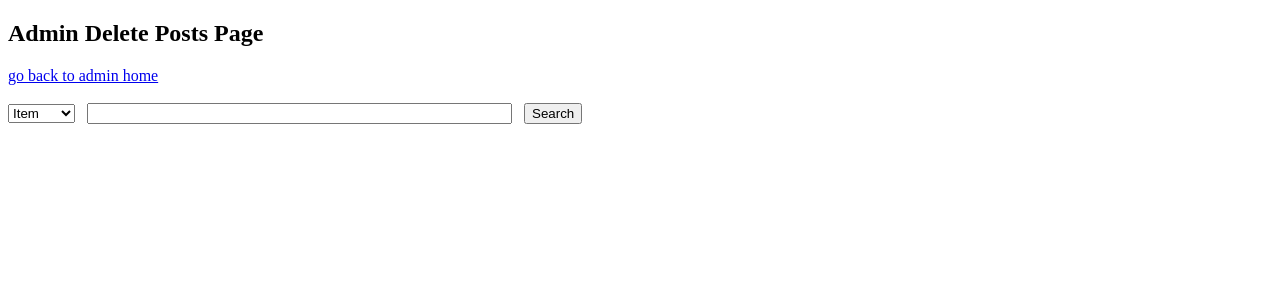
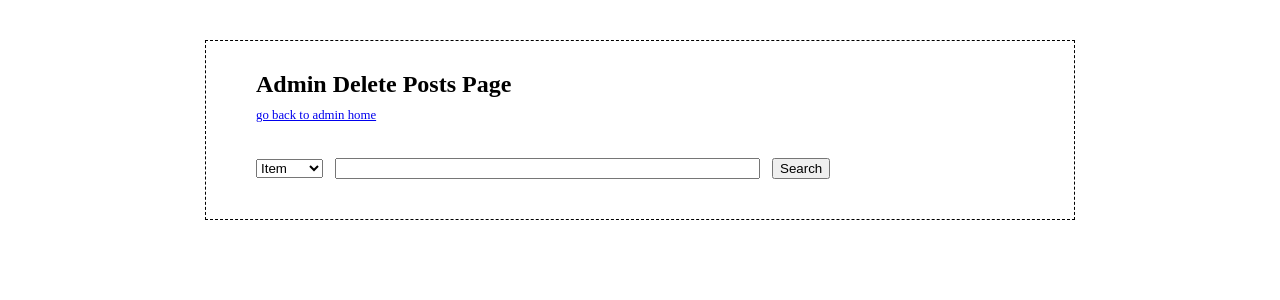
Before and after one commit to maduraacharya/sConnect, a PHP site: page /sConnect/admin_delete.php in a window 1280 px wide. Shown: the top 300 px of the page. Run offline with PHP 8.4, Linux system fonts and the light colour scheme; the visitor is signed in with stand-in values (Sample User, id 1).

Commit message:
Admin with css

```diff
--- /dev/null
+++ b/sConnect/admin.css
@@ -0,0 +1,43 @@
+
+body {
+	box-sizing:border-box;
+	-moz-box-sizing:border-box; /* Firefox */
+
+	font-family : times new roman;
+	margin: 0px;
+
+}
+
+h2 {
+
+	margin-bottom: 10px;
+	padding-bottom: 0px;
+
+}
+
+.header{
+
+	border-bottom: 1px solid black;
+
+}
+
+.header-sub{
+	font-size: 0.8em;
+}
+
+.content {
+	/* border-bottom: 1px solid black; */
+	padding-top: 20px;
+	/* padding-bottom: 30px; */
+}
+
+.container {
+	width : 60%;
+	margin: 40px auto;
+	padding: 10px 50px 40px;
+
+	border: 1px dashed black;
+
+	background: white;
+
+}
--- a/sConnect/admin_delete.php
+++ b/sConnect/admin_delete.php
@@ -14,14 +14,20 @@
 <html>
 <head>
 <title>sConnect Admin Delete Posts</title>
+<link href="admin.css" rel="stylesheet">
 </head>
 <body>
 
+<div class="container">
+
 <h2>Admin Delete Posts Page</h2>
 
+<div class="header-sub">
 <a href="admin_homepage.php">go back to admin home</a><br><br>
+</div>
 
-<div <?php //align="center" ?>>
+<div class="content">
+
 <form method="post" action="<?php echo $_SERVER['PHP_SELF']; ?>" >
 
 <select name="search_type">
@@ -33,7 +39,6 @@
 &nbsp;
 <input type="submit" name="search_submit" value="Search">
 </form>
-</div>
 
 
 <?php
@@ -163,6 +168,7 @@ if( isset( $_POST['search_submit'])) {
 
 
 
-
+</div>
+</div>
 </body>
 </html>
--- a/sConnect/admin_delete2.php
+++ b/sConnect/admin_delete2.php
@@ -22,8 +22,11 @@
 <html>
 <head>
 <title>sConnect Admin Delete Posts</title>
+<link href="admin.css" rel="stylesheet">
 </head>
 <body>
+
+<div class="container">
 
 <?php
 
@@ -60,5 +63,6 @@ if( isset( $_POST['submit_delete'] )) {
 <br><br>
 <a href="admin_delete.php">go back to delete posts</a><br>
 
+</div>
 </body>
 </html>
```
Also changed, not shown: sConnect/admin_homepage.php (+15 -7 lines), sConnect/admin_stats.php (+13 -2 lines).
